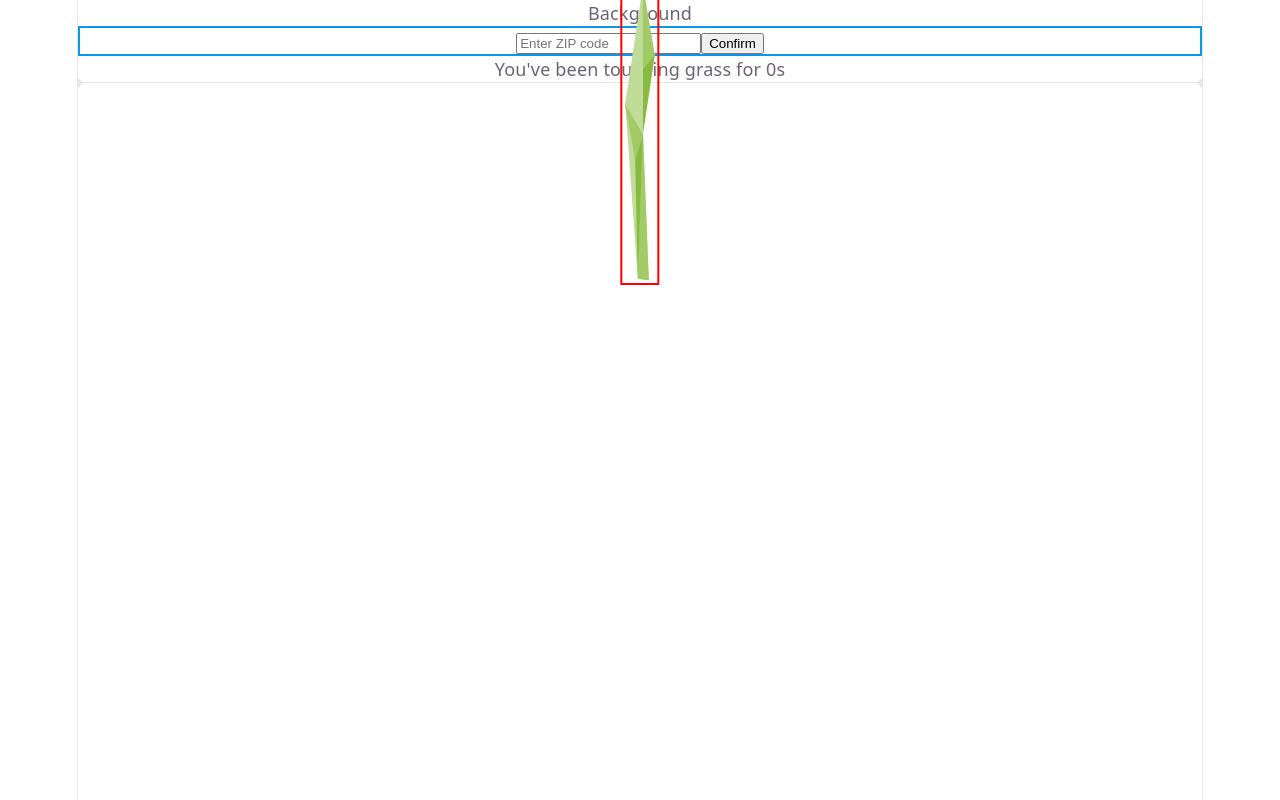
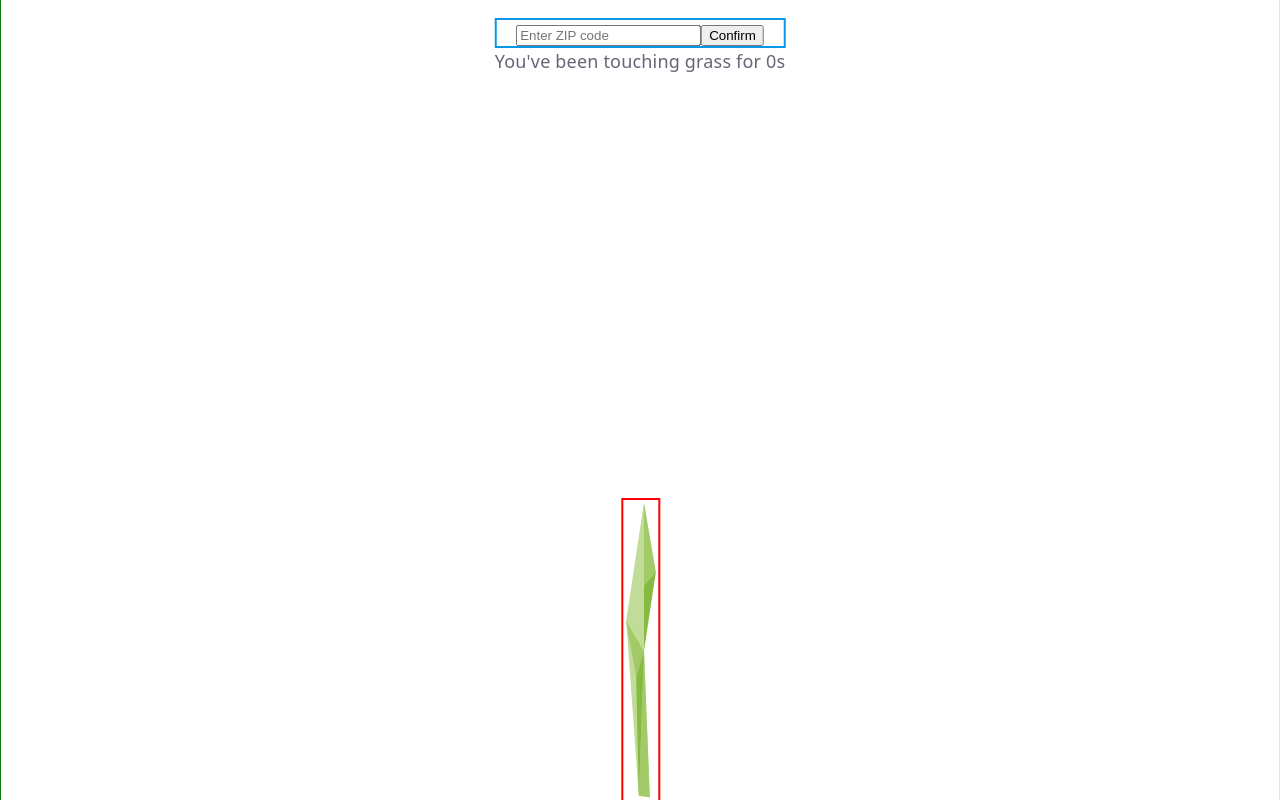
Before and after one commit to rylander925/engin1tr-website, a React (Vite) app: page / in a window 1280 px wide. Built offline with nearby package versions, Linux system fonts and the light colour scheme.

Commit message:
Adjusted css files of background, menu, garden, and index so grass fills the whole viewport

```diff
--- a/src/App.css
+++ b/src/App.css
@@ -1,29 +1,15 @@
-#spacer {
-  height: 200px;
-  border-top: 1px solid var(--border);
-  @media (max-width: 1024px) {
-    height: 48px;
-  }
+.background {
+  position: fixed;
+  inset: 0;              /* shorthand for top/right/bottom/left: 0 */
+  z-index: 0;
+  width: 100vh;
+  height: 100vh;
 }
 
-.ticks {
-  position: relative;
-  width: 100%;
-
-  &::before,
-  &::after {
-    content: '';
-    position: absolute;
-    top: -4.5px;
-    border: 5px solid transparent;
-  }
-
-  &::before {
-    left: 0;
-    border-left-color: var(--border);
-  }
-  &::after {
-    right: 0;
-    border-right-color: var(--border);
-  }
+.menu {
+  position: fixed;
+  top: 1rem;              /* wherever "top" means for your UI */
+  left: 50%;
+  transform: translateX(-50%);
+  z-index: 10;
 }
--- a/src/App.jsx
+++ b/src/App.jsx
@@ -11,13 +11,13 @@ function App() {
   return (
     <>
       <ConditionsProvider>
-        <Background />
-        <WeatherUI />
-        <Timer/>
-
-        <div className="ticks"></div>
-        <section id="spacer"></section>
+        <Background className = 'background'>
+          <div className = 'menu'>
+            <WeatherUI />
+            <Timer/>
+          </div>
           <Garden />
+        </Background>
       </ConditionsProvider>
     </>
   )
--- a/src/ConditionsContext.jsx
+++ b/src/ConditionsContext.jsx
@@ -4,7 +4,7 @@ const initialConditions = {
     elapsedTime: 0,
     isHovering: false,
     seed: 1,
-    speed: 50
+    speed: 100
 };
 
 const ConditionsContext = createContext(null);
--- a/src/components/Body/Background/Background.jsx
+++ b/src/components/Body/Background/Background.jsx
@@ -1,10 +1,10 @@
 import { useState } from 'react'
 import './Background.css'
 
-function Background() {
+function Background({children}) {
   return (
     <section id="center">
-      <div>Background</div>
+      {children}
     </section>
   )
 }
--- a/src/components/Body/Body.css
+++ /dev/null
@@ -1,71 +0,0 @@
-.counter {
-  font-size: 16px;
-  padding: 5px 10px;
-  border-radius: 5px;
-  color: var(--accent);
-  background: var(--accent-bg);
-  border: 2px solid transparent;
-  transition: border-color 0.3s;
-  margin-bottom: 24px;
-
-  &:hover {
-    border-color: var(--accent-border);
-  }
-  &:focus-visible {
-    outline: 2px solid var(--accent);
-    outline-offset: 2px;
-  }
-}
-
-.hero {
-  position: relative;
-
-  .base,
-  .framework,
-  .vite {
-    inset-inline: 0;
-    margin: 0 auto;
-  }
-
-  .base {
-    width: 170px;
-    position: relative;
-    z-index: 0;
-  }
-
-  .framework,
-  .vite {
-    position: absolute;
-  }
-
-  .framework {
-    z-index: 1;
-    top: 34px;
-    height: 28px;
-    transform: perspective(2000px) rotateZ(300deg) rotateX(44deg) rotateY(39deg)
-      scale(1.4);
-  }
-
-  .vite {
-    z-index: 0;
-    top: 107px;
-    height: 26px;
-    width: auto;
-    transform: perspective(2000px) rotateZ(300deg) rotateX(40deg) rotateY(39deg)
-      scale(0.8);
-  }
-}
-
-#center {
-  display: flex;
-  flex-direction: column;
-  gap: 25px;
-  place-content: center;
-  place-items: center;
-  flex-grow: 1;
-
-  @media (max-width: 1024px) {
-    padding: 32px 20px 24px;
-    gap: 18px;
-  }
-}
--- a/src/components/Body/Grass/Garden.css
+++ b/src/components/Body/Grass/Garden.css
@@ -9,9 +9,12 @@
 }
 
 .garden, .garden-gusting {
-  position: relative;
-  width:100%;
-  height:100;
+  position: fixed;
+  inset: 0;
+  z-index: 1;
+  width: 100vw;
+  height: 100vh;
+  outline: 2px solid green
 }
 
 /* AI ZONE */
--- a/src/components/Body/Grass/Garden.jsx
+++ b/src/components/Body/Grass/Garden.jsx
@@ -13,7 +13,7 @@ const VARIANTS = [grass1, grass2, grass3, grass4]
 
 //Plant gen controls
 const BASE_INTERVAL = 1        //generate blade every 10 seconds
-const SLOWDOWN_FACTOR = 2     //larger factor slows down growth as # of blades increases
+const SLOWDOWN_FACTOR = 0.5     //larger factor slows down growth as # of blades increases
 const SPREAD_RATE = 2       // Determines how x pos spread of plants changes with # of plants
 const HEIGHT_AVERAGE = 150  // Average plant height
 const HEIGHT_RANGE = 150     // Total plant height range around average
--- a/src/index.css
+++ b/src/index.css
@@ -55,7 +55,7 @@ body {
 }
 
 #root {
-  width: 1126px;
+  width: 100vw;
   max-width: 100%;
   margin: 0 auto;
   text-align: center;
```
Also changed, not shown: src/components/Body/Body.jsx (deleted, +0 -34 lines).
